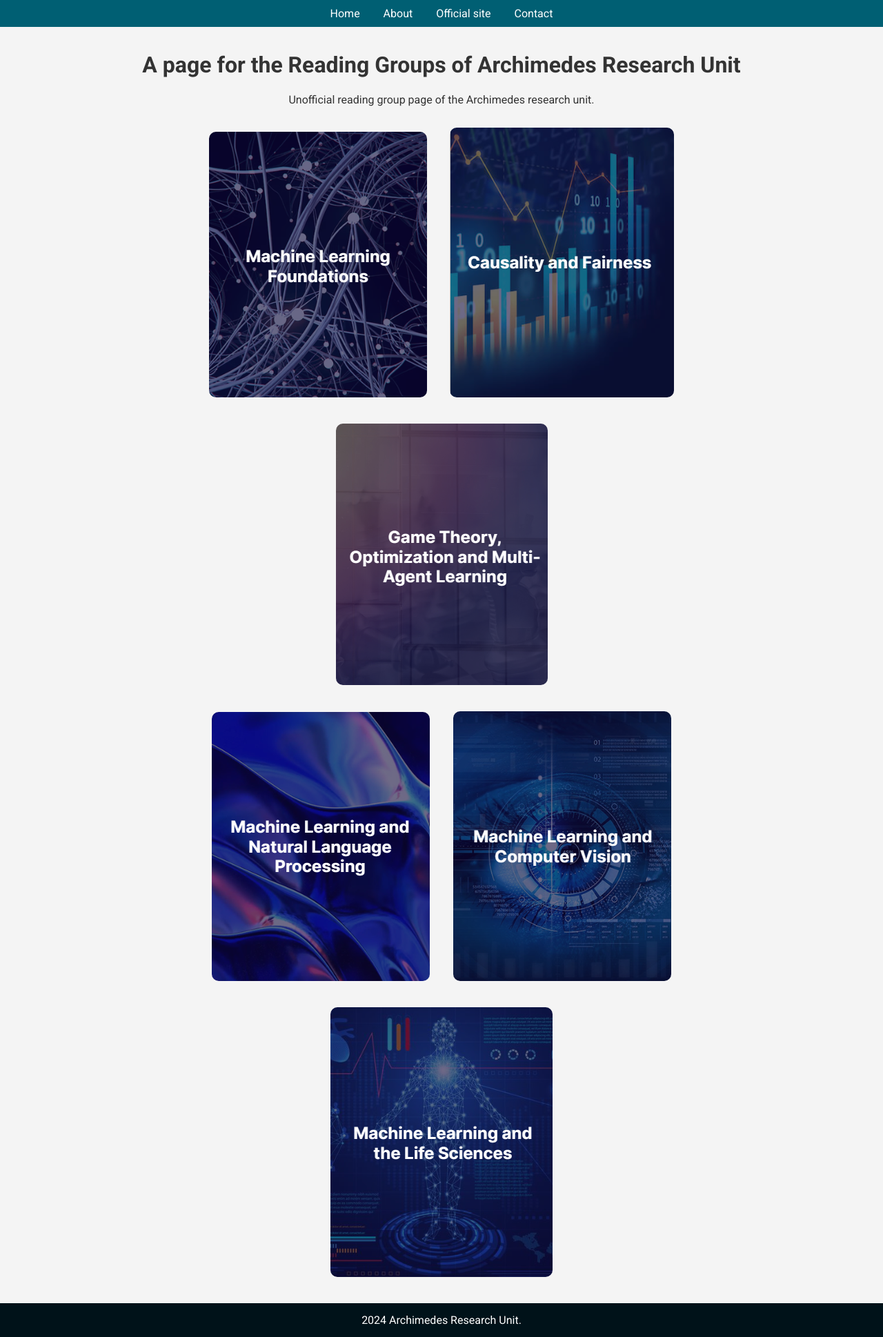
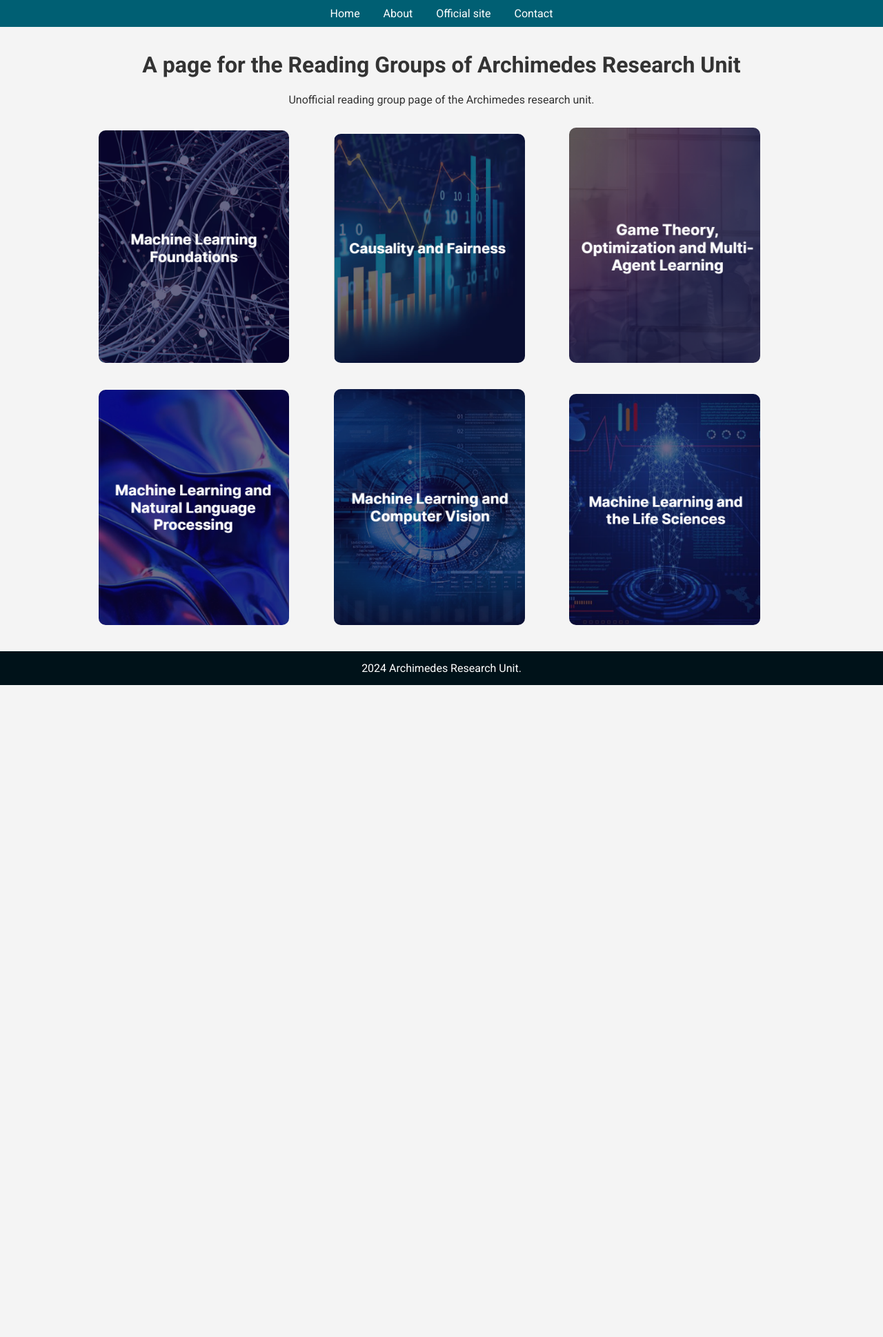
Before and after one commit to mandlos/archimedesai.github.io, a Jekyll site: the page built from index.html, in a window 1280 px wide. Shown: the whole page at 69% size. Built offline with Jekyll 4.4.1, drawn with Linux system fonts in a browser that asks for light colours; after the commit the page ends 993 px from its top, so only the background shows below that.

Commit message:
modified:   assets/css/main.css

```diff
--- a/assets/css/main.css
+++ b/assets/css/main.css
@@ -30,25 +30,29 @@ main {
     margin: auto;
     max-width: 1200px;
 }
-@media (max-width: 600px) {
-    .container {
-        width: 95%;
+@media (max-width: 900px) {
+    .image-container {
+        width: 45%; /* Adjust for medium screens */
     }
 }
 
-.row {
-    clear: both;
-    text-align: center;
+@media (max-width: 600px) {
+    .image-container {
+        width: 90%; /* Adjust for small screens */
+    }
 }
 .image-container {
-    width: auto;
-    height:auto;
+    width: 30%; /* Adjust the width to fit three in a row */
+    height: auto;
     display: inline-block;
     margin: 15px;
     box-sizing: border-box;
-    overflow: hidden;
+    overflow: hidden; /* This will ensure the images don't overflow their container */
 }
+
 .image-container img {
+    width: 90%; /* Make the image fill the container */
+    height: auto; /* Maintain the aspect ratio */
     object-fit: cover;
     border-radius: 10px;
     box-shadow: 0px 0px;
```
